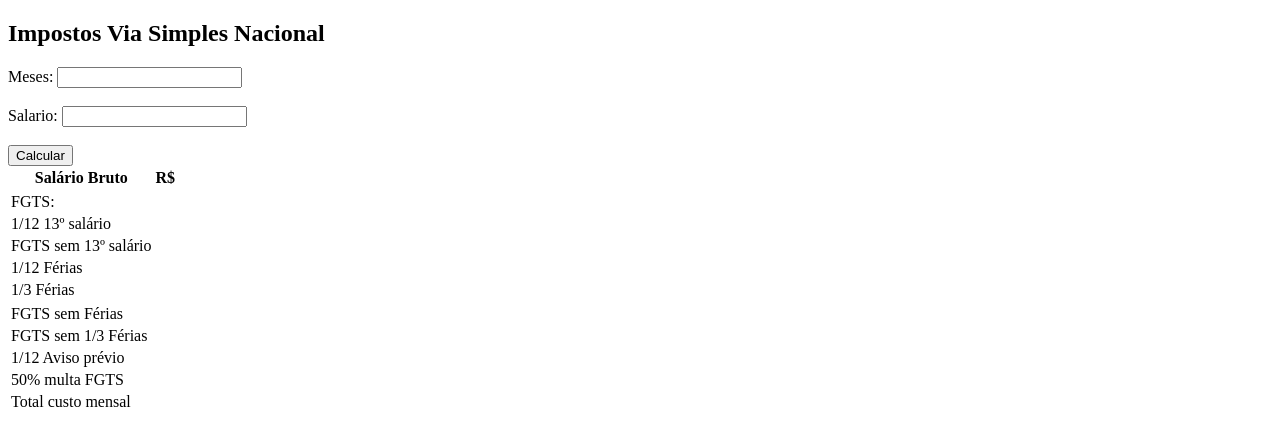
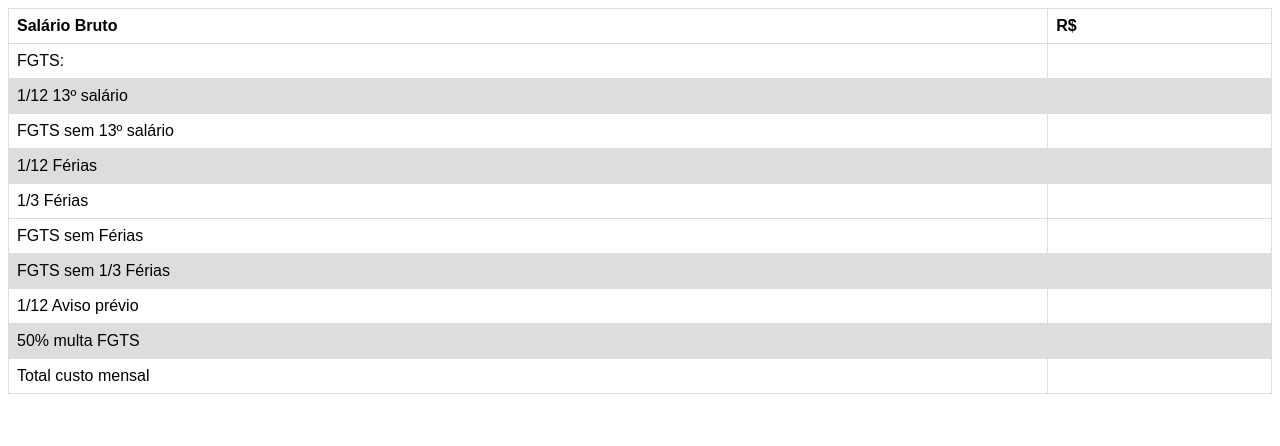
Before and after one commit to gianlucampos/Impostos, a PHP site: page /sn.php in a window 1280 px wide. Shown: the top 446 px of the page. Run offline with PHP 8.4, Linux system fonts and the light colour scheme.

Commit message:
Analise da Multa 50% r$ adaptando simples nacional corrigindo campos faltar arrendodamento tables

```diff
--- a/sn.php
+++ b/sn.php
@@ -8,6 +8,28 @@ and open the template in the editor.
     <head>
         <meta charset="UTF-8">
         <title></title>
+         <style>
+        #tabelaImpostos {
+            font-family: arial, sans-serif;
+            border-collapse: collapse;
+            width: 100%;
+        }
+
+        td, th {
+            border: 1px solid #dddddd;
+            text-align: left;
+            padding: 8px;
+        }
+
+        tr:nth-child(even) {
+            background-color: #dddddd;
+        }
+
+        .output{
+            color: green;
+        }
+    </style>
+
     </head>
 
     <body>
@@ -26,26 +48,12 @@ and open the template in the editor.
             $custoMensal = "";
             $custoMensalSalario = "";
             $custoHora = "";
-            ?>
 
-            <form method="post" action="">
-                <h2>Impostos Via Simples Nacional</h2>
-                Meses: <input type="text" name="meses" value="">
-                <br><br>
-                Salario: <input type="text" name="salario" value="">
-                <br><br>
-                <input type="submit" name="submit" value="Calcular">
-            </form>
+            $meses = isset($_GET['meses']) ? $_GET['meses'] : "";
+            if (!empty($meses)) {
 
-
-            <?php
-            $meses = isset($_POST['meses']) ? $_POST['meses'] : "";
-            if (!empty($meses)) {
-                ?>
-                <h2> <?php echo $meses ?> O empregado vai custar: </h2>
-                <?php
             }
-            $salario = isset($_POST['salario']) ? $_POST['salario'] : "";
+            $salario = isset($_GET['salario']) ? $_GET['salario'] : "";
             if (!empty($salario)) {
 
                 $fgts = (0.08 * $salario);
```
Also changed, not shown: clt.php (+15 -15 lines).
